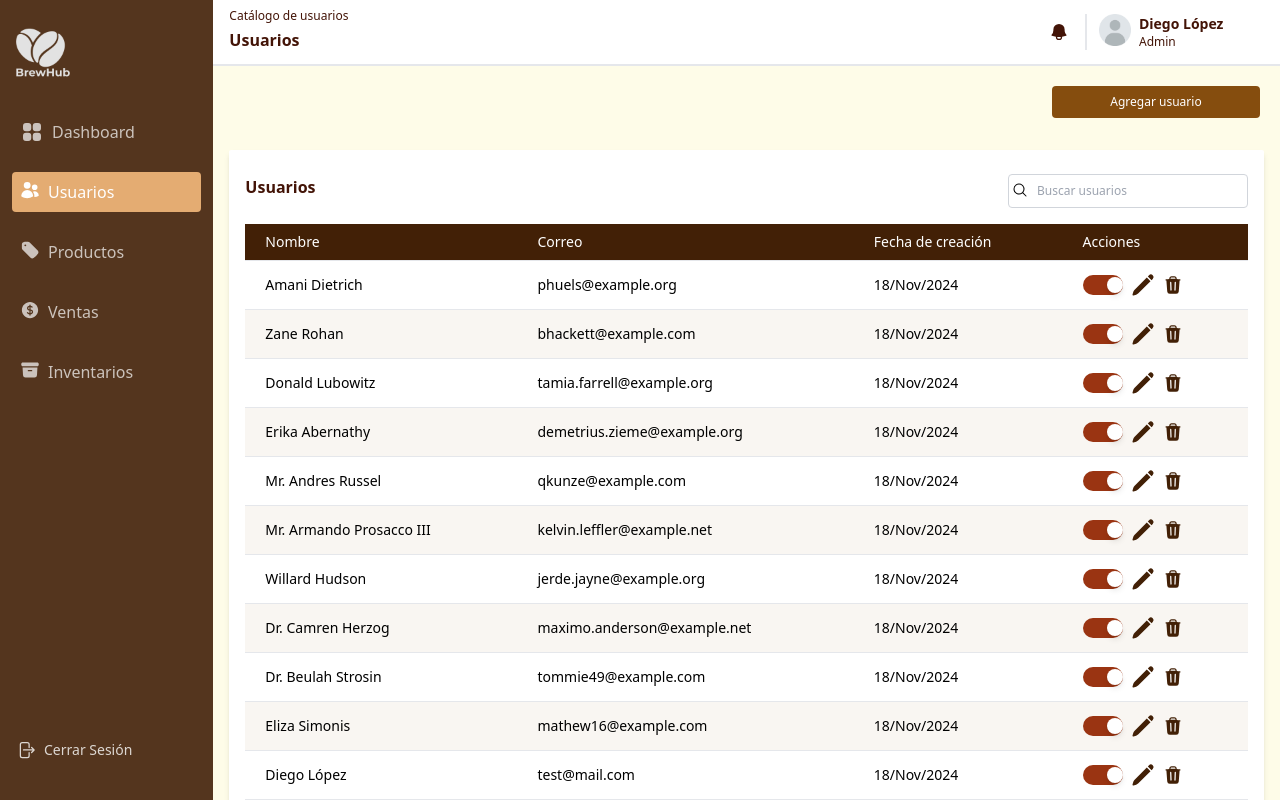
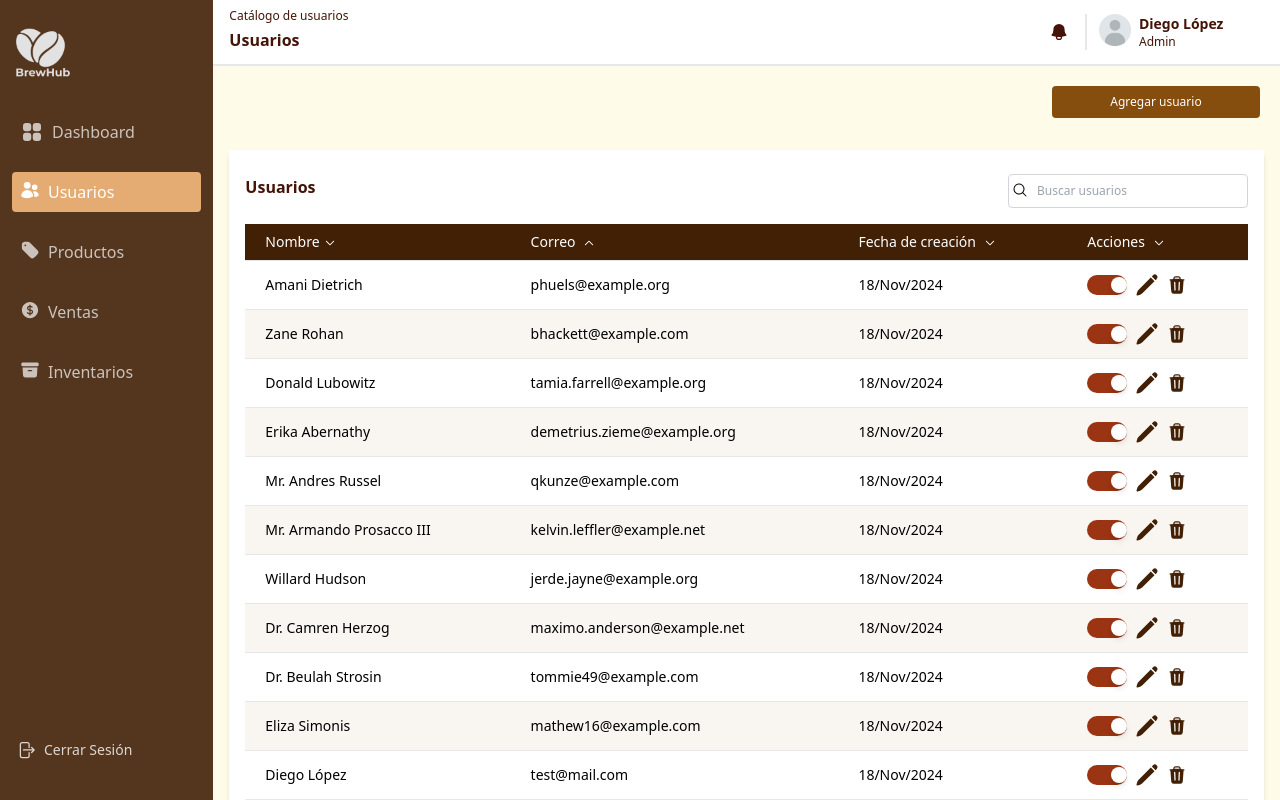
Before and after one commit to GJZ26/BrewHub, a React (Vite) app in the folder brewhub-frontend/: page /dashboard in a window 1280 px wide. Built offline with nearby package versions, Linux system fonts and the light colour scheme.

Commit message:
feat: Register modal

```diff
--- /dev/null
+++ b/brewhub-frontend/src/atoms/ArrowDonwIcon.tsx
@@ -0,0 +1,16 @@
+export default function ArrowDownIcon() {
+  return (
+    <svg
+      xmlns="http://www.w3.org/2000/svg"
+      viewBox="0 0 24 24"
+      fill="currentColor"
+      className="size-3 inline-block ml-1"
+    >
+      <path
+        fillRule="evenodd"
+        d="M12.53 16.28a.75.75 0 0 1-1.06 0l-7.5-7.5a.75.75 0 0 1 1.06-1.06L12 14.69l6.97-6.97a.75.75 0 1 1 1.06 1.06l-7.5 7.5Z"
+        clipRule="evenodd"
+      />
+    </svg>
+  );
+}
--- /dev/null
+++ b/brewhub-frontend/src/atoms/ArrowUpIcon.tsx
@@ -0,0 +1,16 @@
+export default function ArrowUpIcon() {
+  return (
+    <svg
+      xmlns="http://www.w3.org/2000/svg"
+      viewBox="0 0 24 24"
+      fill="currentColor"
+      className="size-3 inline-block ml-1"
+    >
+      <path
+        fillRule="evenodd"
+        d="M11.47 7.72a.75.75 0 0 1 1.06 0l7.5 7.5a.75.75 0 1 1-1.06 1.06L12 9.31l-6.97 6.97a.75.75 0 0 1-1.06-1.06l7.5-7.5Z"
+        clipRule="evenodd"
+      />
+    </svg>
+  );
+}
--- a/brewhub-frontend/src/organisms/Modal.tsx
+++ b/brewhub-frontend/src/organisms/Modal.tsx
@@ -1,19 +1,19 @@
-import { useState } from "react";
+import Button from "../atoms/Buttons";
+import Title from "../atoms/Title";
+import FormCheckbox from "../molecules/FormCheckbox";
+import FormInput from "../molecules/FormInput";
 
-export default function Modal() {
-  const [isActive, setIsActive] = useState(false);
-
+export default function Modal({
+  isActive,
+  setIsActive,
+  user,
+}: {
+  isActive: boolean;
+  setIsActive: React.Dispatch<React.SetStateAction<boolean>>;
+  user?: any;
+}) {
   return (
     <>
-      {/* Botón para abrir el modal */}
-      <button
-        onClick={() => setIsActive(true)}
-        className="px-4 py-2 bg-blue-600 text-white rounded hover:bg-blue-700"
-      >
-        Registrar Usuario
-      </button>
-
-      {/* Modal */}
       {isActive && (
         <div
           className="fixed inset-0 bg-black bg-opacity-50 flex justify-center items-center z-50"
@@ -24,59 +24,32 @@ export default function Modal() {
             onClick={(e) => e.stopPropagation()} // Evita cerrar al hacer clic dentro
           >
             {/* Título */}
-            <h2 className="text-2xl font-bold mb-4">Registrar Usuario</h2>
+            <Title>Registrar Usuario</Title>
 
             {/* Formulario */}
             <form className="space-y-4">
-              <div>
-                <label className="block font-semibold mb-1">Nombre</label>
-                <input
+              <FormInput
+                label="Nombre"
                 type="text"
-                  className="w-full border border-gray-300 rounded p-2 focus:outline-none focus:ring-2 focus:ring-blue-500"
                 placeholder="Nombre completo"
-                  required
+                defaultValue={user.name ?? ""}
               />
-              </div>
-              <div>
-                <label className="block font-semibold mb-1">Email</label>
-                <input
+              <FormInput
+                label="Correo Electrónico"
                 type="email"
-                  className="w-full border border-gray-300 rounded p-2 focus:outline-none focus:ring-2 focus:ring-blue-500"
-                  placeholder="ejemplo@email.com"
-                  required
+                placeholder="jhon_doe@test.com"
+                defaultValue={user.email ?? ""}
               />
-              </div>
-              <div>
-                <label className="block font-semibold mb-1">Contraseña</label>
-                <input
+              <FormInput
+                label="Contraseña"
                 type="password"
-                  className="w-full border border-gray-300 rounded p-2 focus:outline-none focus:ring-2 focus:ring-blue-500"
-                  placeholder="********"
-                  required
+                placeholder="Escriba su contraseña"
               />
-              </div>
-              <div className="flex items-center gap-2">
-                <label className="block font-semibold">¿Activar usuario?</label>
-                <input
-                  type="checkbox"
-                  className="w-5 h-5"
-                />
-              </div>
+              <FormCheckbox text="Activar usuario" defaultChecked={user.isActive} />
               {/* Botones */}
               <div className="flex justify-end gap-2">
-                <button
-                  type="button"
-                  onClick={() => setIsActive(false)}
-                  className="px-4 py-2 bg-gray-300 rounded hover:bg-gray-400"
-                >
-                  Cancelar
-                </button>
-                <button
-                  type="submit"
-                  className="px-4 py-2 bg-blue-600 text-white rounded hover:bg-blue-700"
-                >
-                  Guardar
-                </button>
+                <Button>Cancelar</Button>
+                <Button>Guardar</Button>
               </div>
             </form>
           </div>
--- a/brewhub-frontend/src/organisms/UserTable.tsx
+++ b/brewhub-frontend/src/organisms/UserTable.tsx
@@ -1,7 +1,11 @@
+import { useState } from "react";
+import ArrowDownIcon from "../atoms/ArrowDonwIcon";
+import ArrowUpIcon from "../atoms/ArrowUpIcon";
 import EditIcon from "../atoms/EditIcon";
 import Title from "../atoms/Title";
 import TrashIcon from "../atoms/TrashIcon";
 import SearchInput from "../molecules/SearchInput";
+import Modal from "./Modal";
 
 const demos = [
   {
@@ -141,6 +145,9 @@ function ToggleSwitch({
 }
 
 export default function UserTable() {
+  const [isModalOpen, setIsModalOpen] = useState(false);
+  const [currentUser, setCurrentUser] = useState<any>(undefined);
+
   const toggleActive = (id: number) => {
     const user = demos.find((u) => u.id === id);
     if (user) {
@@ -150,6 +157,7 @@ export default function UserTable() {
 
   return (
     <div className="p-4 bg-white my-3 mx-4 shadow-md rounded-sm">
+      <Modal isActive={isModalOpen} setIsActive={setIsModalOpen} user={currentUser}/>
       {/* Header */}
       <div className="flex justify-between items-center mb-4">
         <Title>Usuarios</Title>
@@ -159,10 +167,19 @@ export default function UserTable() {
       <table className="w-full border-collapse text-left">
         <thead className="bg-yellow-950 text-white">
           <tr>
-            <th className="px-5 py-2 font-normal text-sm">Nombre</th>
-            <th className="px-5 py-2 font-normal text-sm">Correo</th>
-            <th className="px-5 py-2 font-normal text-sm">Fecha de creación</th>
-            <th className="px-5 py-2 font-normal text-sm">Acciones</th>
+            <th className="px-5 py-2 font-normal text-sm">
+              Nombre
+              <ArrowDownIcon />
+            </th>
+            <th className="px-5 py-2 font-normal text-sm">
+              Correo <ArrowUpIcon />
+            </th>
+            <th className="px-5 py-2 font-normal text-sm">
+              Fecha de creación <ArrowDownIcon />
+            </th>
+            <th className="px-5 py-2 font-normal text-sm">
+              Acciones <ArrowDownIcon />
+            </th>
           </tr>
         </thead>
         <tbody>
@@ -181,7 +198,13 @@ export default function UserTable() {
                   isActive={user.isActive}
                   onChange={() => toggleActive(user.id)}
                 />
-                <button className="hover:text-yellow-900 transition-colors">
+                <button
+                  className="hover:text-yellow-900 transition-colors"
+                  onClick={() => {
+                    setIsModalOpen(true);
+                    setCurrentUser(user);
+                  }}
+                >
                   <EditIcon />
                 </button>
                 <button className="hover:text-yellow-900 transition-colors">
--- a/brewhub-frontend/src/templates/UsersTemplate.tsx
+++ b/brewhub-frontend/src/templates/UsersTemplate.tsx
@@ -1,13 +1,24 @@
+import { useState } from "react";
 import Button from "../atoms/Buttons";
+import Modal from "../organisms/Modal";
 import UserTable from "../organisms/UserTable";
 
 export default function UserTemplate() {
+  const [isModalOpen, setIsModalOpen] = useState(false);
   return (
     <main className="bg-yellow-50 py-5 flex flex-col">
       <div className="flex justify-end mb-5">
-        <Button className="max-w-52 mr-5">Agregar usuario</Button>
+        <Button
+          className="max-w-52 mr-5"
+          onClick={() => {
+            setIsModalOpen(true);
+          }}
+        >
+          Agregar usuario
+        </Button>
       </div>
       <UserTable />
+      <Modal isActive={isModalOpen} setIsActive={setIsModalOpen} />
     </main>
   );
 }
```
Lines whose indentation alone changed are shown as unchanged.
